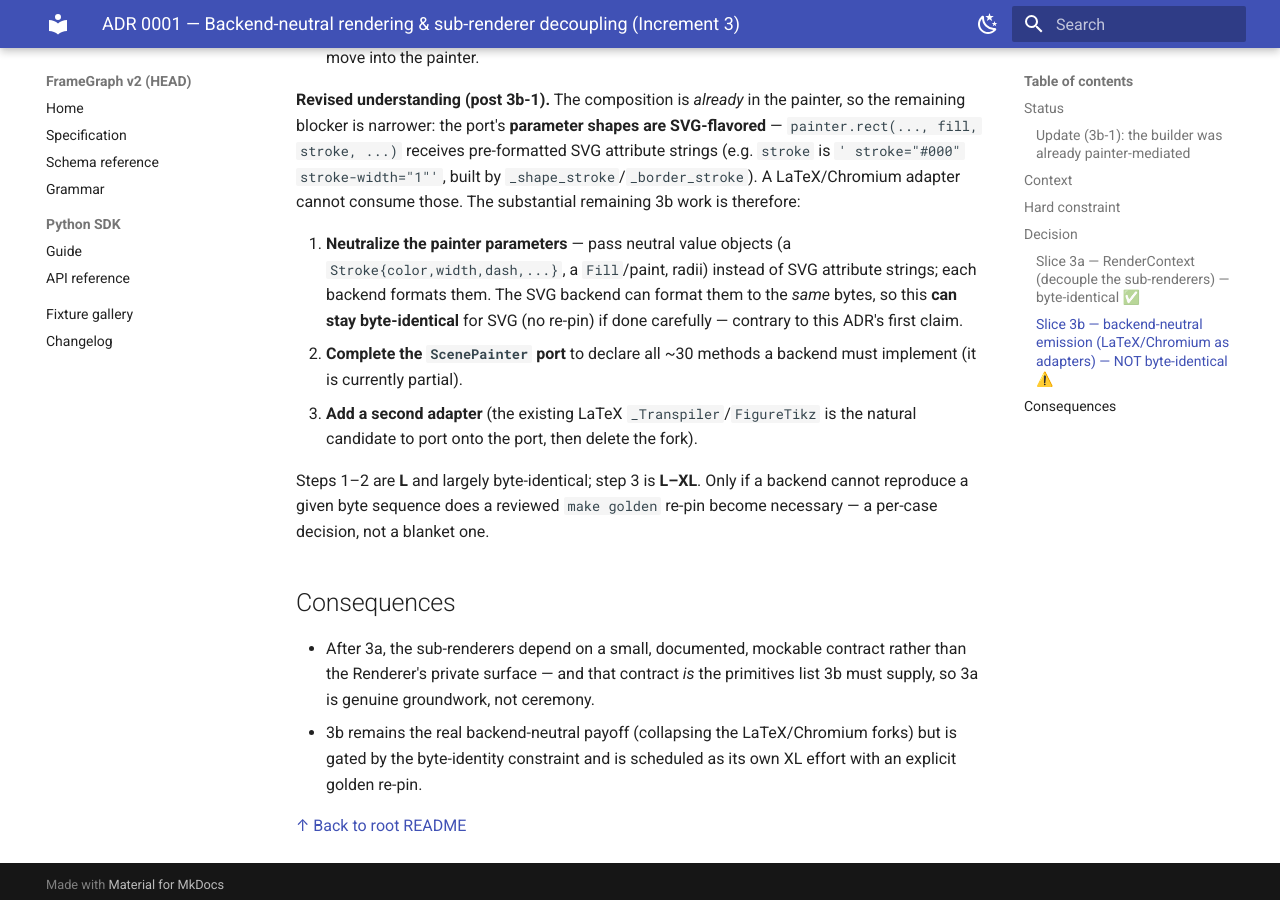
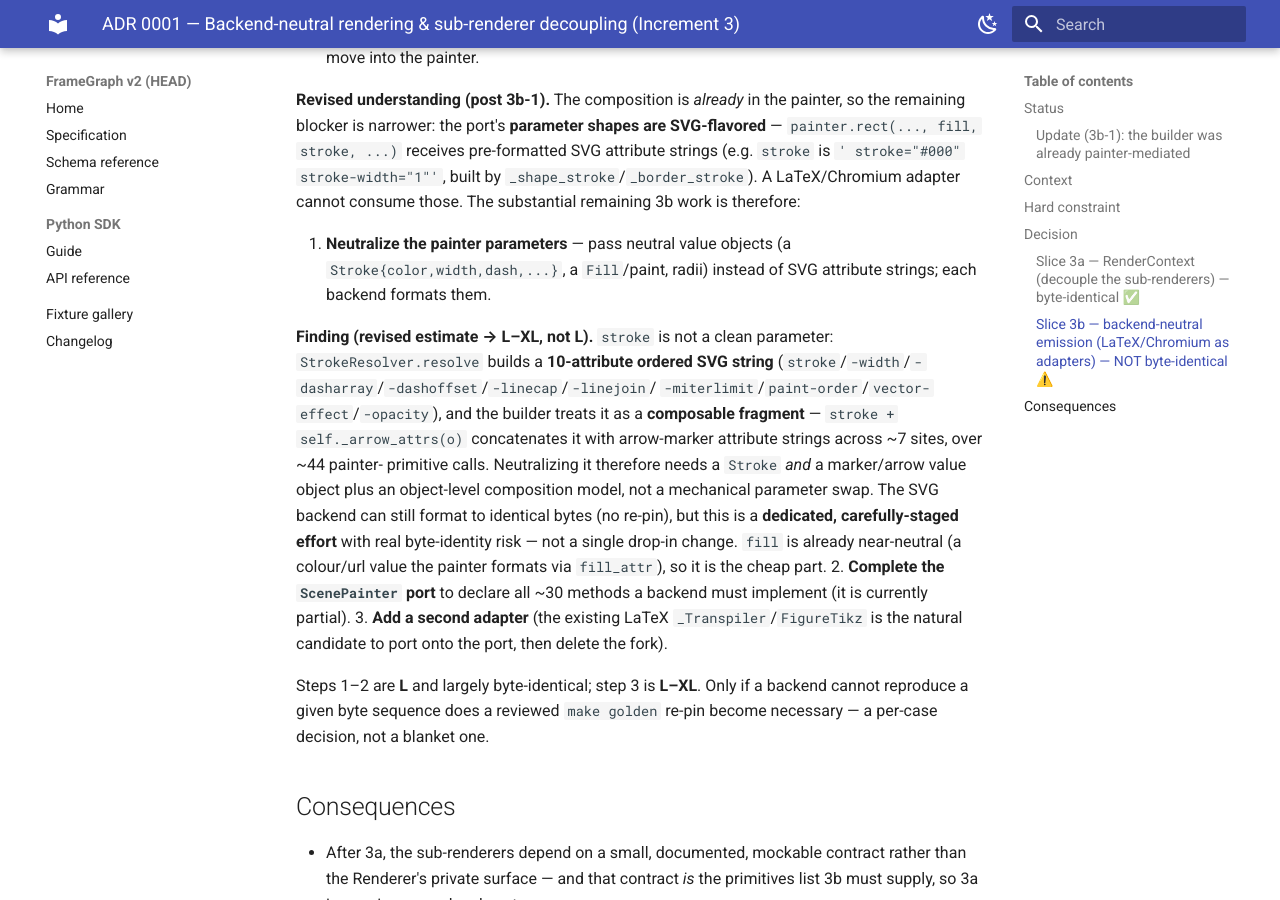
Before and after one commit to pedroanisio/frameforge, an MkDocs documentation site: the page built from docs/adr-0001-backend-neutral-rendering.md, in a window 1280 px wide and 900 px high, scrolled down 2173 px. Built offline with MkDocs 1.6.1 and Material for MkDocs 9.7.7, drawn with Linux system fonts in a browser that asks for light colours.

Commit message:
docs(adr): revise 3b-2 estimate after inspecting the stroke flow
Investigation of slice 3b-2 (parameter neutralization) found `stroke` is not a
clean parameter but a composable 10-attribute SVG string that the builder
concatenates with arrow-marker attribute strings across ~7 sites / ~44 painter
calls. Record this in ADR 0001: 3b-2 is L–XL (not L), needs a Stroke + marker
value-object design and an object-level composition model, and is a dedicated
staged effort with real byte-identity risk — `fill` is the cheap, near-neutral
part. Keeps the decision record honest against the evidence (§14).

Co-Authored-By: Claude Opus 4.8 <noreply@anthropic.com>
Claude-Session: https://claude.ai/code/session_01JYREyyepwLWY1VGgLMfiTM

```diff
--- a/docs/adr-0001-backend-neutral-rendering.md
+++ b/docs/adr-0001-backend-neutral-rendering.md
@@ -105,9 +105,20 @@ The substantial remaining 3b work is therefore:
 
 1. **Neutralize the painter parameters** — pass neutral value objects (a
    `Stroke{color,width,dash,...}`, a `Fill`/paint, radii) instead of SVG attribute
-   strings; each backend formats them. The SVG backend can format them to the
-   *same* bytes, so this **can stay byte-identical** for SVG (no re-pin) if done
-   carefully — contrary to this ADR's first claim.
+   strings; each backend formats them.
+
+   **Finding (revised estimate → L–XL, not L).** `stroke` is not a clean
+   parameter: `StrokeResolver.resolve` builds a **10-attribute ordered SVG string**
+   (`stroke`/`-width`/`-dasharray`/`-dashoffset`/`-linecap`/`-linejoin`/
+   `-miterlimit`/`paint-order`/`vector-effect`/`-opacity`), and the builder treats
+   it as a **composable fragment** — `stroke + self._arrow_attrs(o)` concatenates
+   it with arrow-marker attribute strings across ~7 sites, over ~44 painter-
+   primitive calls. Neutralizing it therefore needs a `Stroke` *and* a marker/arrow
+   value object plus an object-level composition model, not a mechanical parameter
+   swap. The SVG backend can still format to identical bytes (no re-pin), but this
+   is a **dedicated, carefully-staged effort** with real byte-identity risk — not a
+   single drop-in change. `fill` is already near-neutral (a colour/url value the
+   painter formats via `fill_attr`), so it is the cheap part.
 2. **Complete the `ScenePainter` port** to declare all ~30 methods a backend must
    implement (it is currently partial).
 3. **Add a second adapter** (the existing LaTeX `_Transpiler`/`FigureTikz` is the
```
